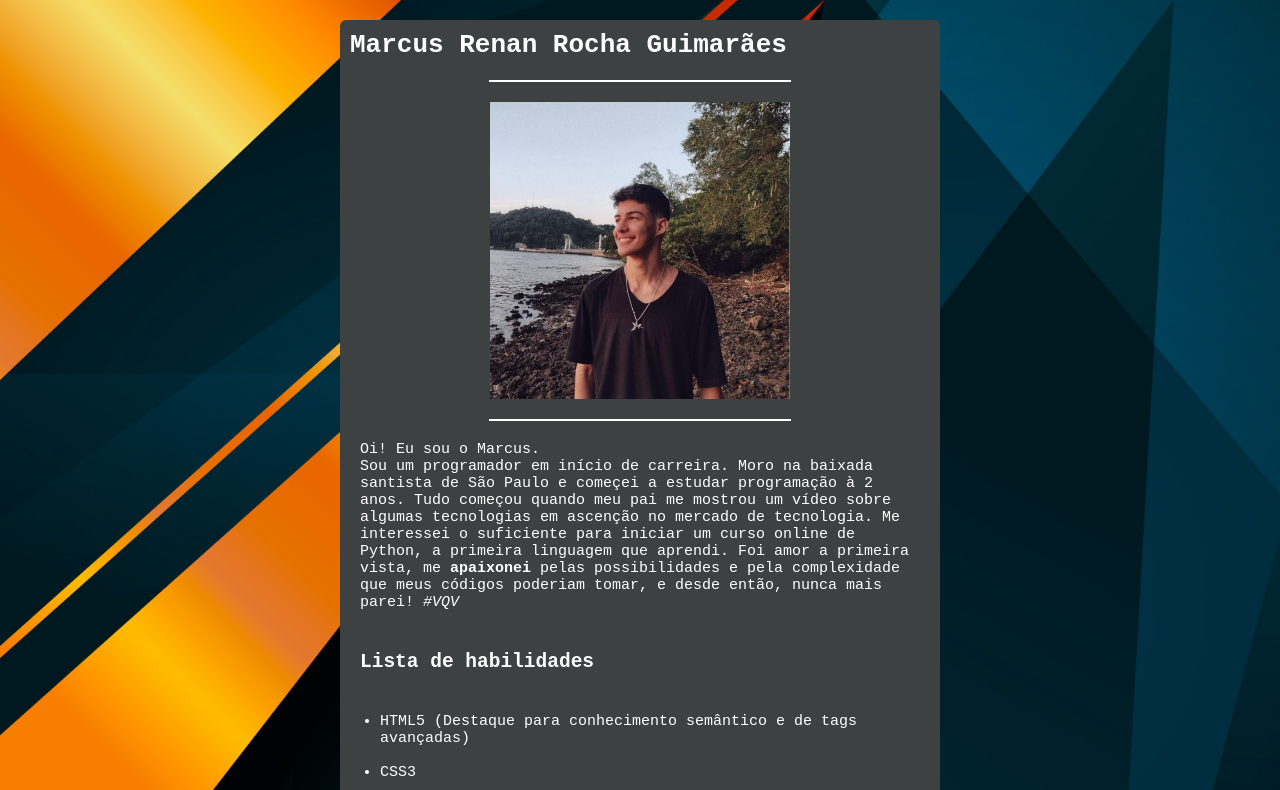
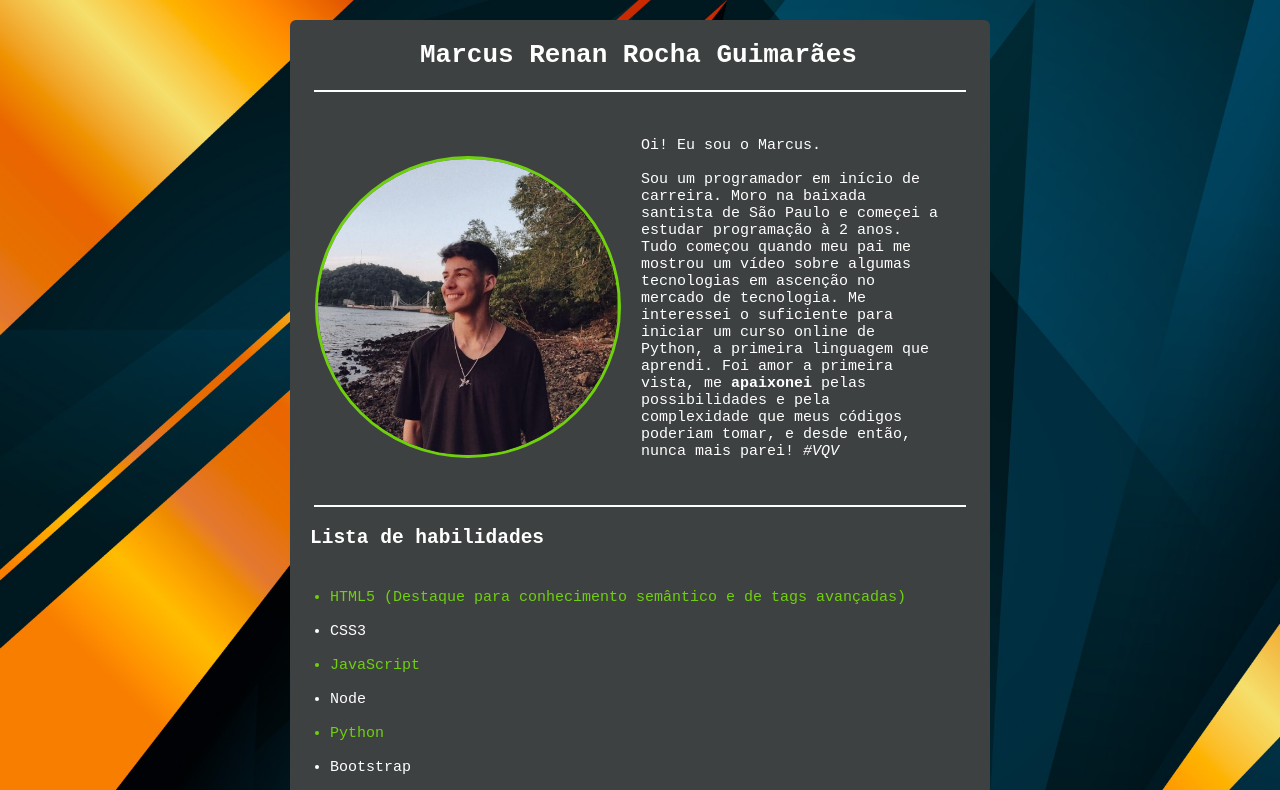
Before and after one commit to Marcola21/Marcola21.github.io, a plain HTML site: page index.html in a window 1280 px wide. Shown: the top 790 px of the page. Drawn offline with Linux system fonts and the light colour scheme.

Commit message:
Adicionado mais estilo ao portifólio

```diff
--- a/index.html
+++ b/index.html
@@ -11,23 +11,25 @@
     <div id="container">
         <h1 id="nome">Marcus Renan Rocha Guimarães</h1>
         <hr>
-        <img id="mf" src="assets/eu.jpeg" alt="Foto minha num parque na beira da avenida." width="300px">
+        <div id="apresent">
+            <img id="mf" src="assets/eu.jpeg" alt="Foto minha num parque na beira da avenida." width="300px">
+            <p id="desc">
+                Oi! Eu sou o Marcus. <br> <br>
+                Sou um programador em início de carreira. Moro na baixada santista de São Paulo e começei a estudar programação à 2 anos. Tudo começou quando meu pai me mostrou um vídeo sobre algumas tecnologias em ascenção no mercado de tecnologia. Me interessei o suficiente para iniciar um curso online de Python, a primeira linguagem que aprendi. Foi amor a primeira vista, me <strong>apaixonei</strong> pelas possibilidades e pela complexidade que meus códigos poderiam tomar, e desde então, nunca mais parei! <i>#VQV</i>
+            </p>
+        </div>
         <hr>
-        <p>
-            Oi! Eu sou o Marcus. <br>
-            Sou um programador em início de carreira. Moro na baixada santista de São Paulo e começei a estudar programação à 2 anos. Tudo começou quando meu pai me mostrou um vídeo sobre algumas tecnologias em ascenção no mercado de tecnologia. Me interessei o suficiente para iniciar um curso online de Python, a primeira linguagem que aprendi. Foi amor a primeira vista, me <strong>apaixonei</strong> pelas possibilidades e pela complexidade que meus códigos poderiam tomar, e desde então, nunca mais parei! <i>#VQV</i>
-        </p>
 
         <h2 style="padding: 20px;">Lista de habilidades</h2>
 
         <ul style="padding: 20px; font-size: 15px;">
-            <li>HTML5 (Destaque para conhecimento semântico e de tags avançadas)</li><br>
+            <li id="liImpar">HTML5 (Destaque para conhecimento semântico e de tags avançadas)</li><br>
             <li>CSS3</li><br>
-            <li>JavaScript</li><br>
+            <li id="liImpar">JavaScript</li><br>
             <li>Node</li><br>
-            <li>Python</li><br>
+            <li id="liImpar">Python</li><br>
             <li>Bootstrap</li><br>
-            <li>Mongo</li>
+            <li id="liImpar">Mongo</li>
         </ul>
 
         <p>
--- a/style.css
+++ b/style.css
@@ -7,7 +7,7 @@
 hr {
     background-color: rgb(255, 255, 255);
     border: solid rgb(255, 255, 255) 0.1px;
-    width: 300px;
+    width: 650px;
     margin: auto;
 }
 
@@ -32,23 +32,44 @@ p {
 }
 
 #nome {
-    padding: 10px;
-    padding-bottom: 20px;
+    margin: auto;
+    width: 440px;
+    padding: 20px;
+
 }
 
 #container {
     border-radius: 6px;
     margin: auto;
-    width: 600px;
+    width: 700px;
     background-color: rgb(62, 65, 65);
     margin: 20px;
 }
 
-img {
-    display: block;
-    margin: auto;
-    padding: 20px;
+#mf {
+    width: 300px;
+    border: 3px solid rgb(111, 209, 13);
+    border-radius: 100%;
+    margin-top: 6%;
 }
+
+
+
+#apresent {
+    display: inline-block;
+    padding: 25px;
+}
+
+#desc {
+    display: inline;
+    width: 300px;
+    float: right;
+}
+
+#liImpar {
+    color: rgb(111, 209, 13);
+}
+
 li {
     margin-left: 20px;
 }
```
